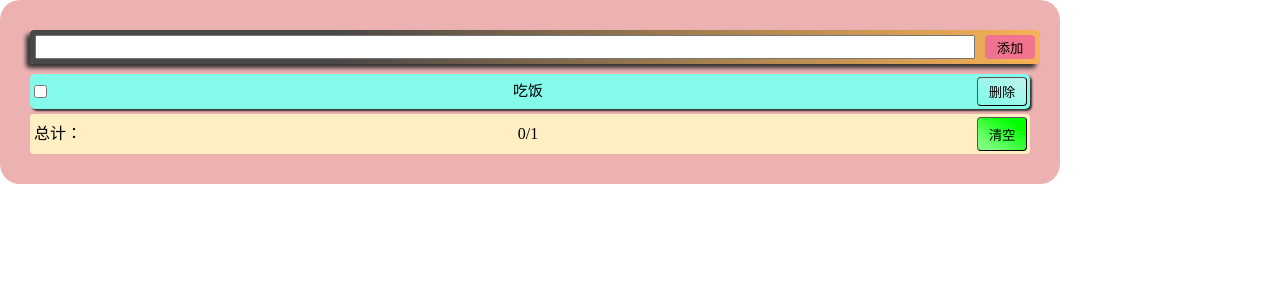
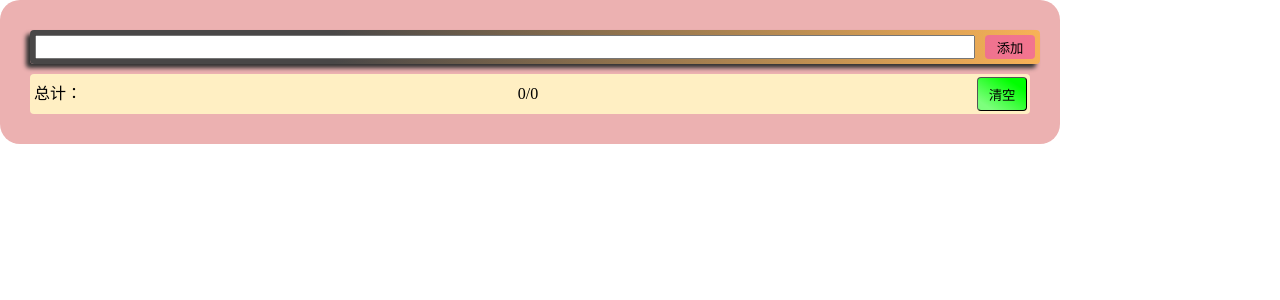
Before and after one commit to coderHDY/react-stories, a React (Create React App) app: page / in a window 1280 px wide. Shown: the top 300 px of the page. Built offline with nearby package versions, Linux system fonts and the light colour scheme.

Commit message:
useReducer 改持久化存储

```diff
--- a/src/components/todo-list/index.jsx
+++ b/src/components/todo-list/index.jsx
@@ -15,15 +15,17 @@ const reducerMap = new Map([
 
 const listReducer = (list, action) => {
     const { type, payload } = action;
-    return reducerMap.get(type)(list, payload);
+    const newList = reducerMap.get(type)(list, payload);
+    localStorage.setItem('todo-list', JSON.stringify(newList));
+    return newList;
 }
 
-// @ts-ignore
+const initState = JSON.parse(localStorage.getItem('todo-list')) || [];
+
 export default function TodoList() {
     const [inputVal, changeInput] = useState('');
-    const [list, dispatch] = useReducer(listReducer, [{ name: '吃饭', done: false }]);
+    const [list, dispatch] = useReducer(listReducer, initState);
 
-    // @ts-ignore
     const recordList = () => {
         const val = inputVal.trim();
         const idx = list.findIndex(item => item.name === val);
```
